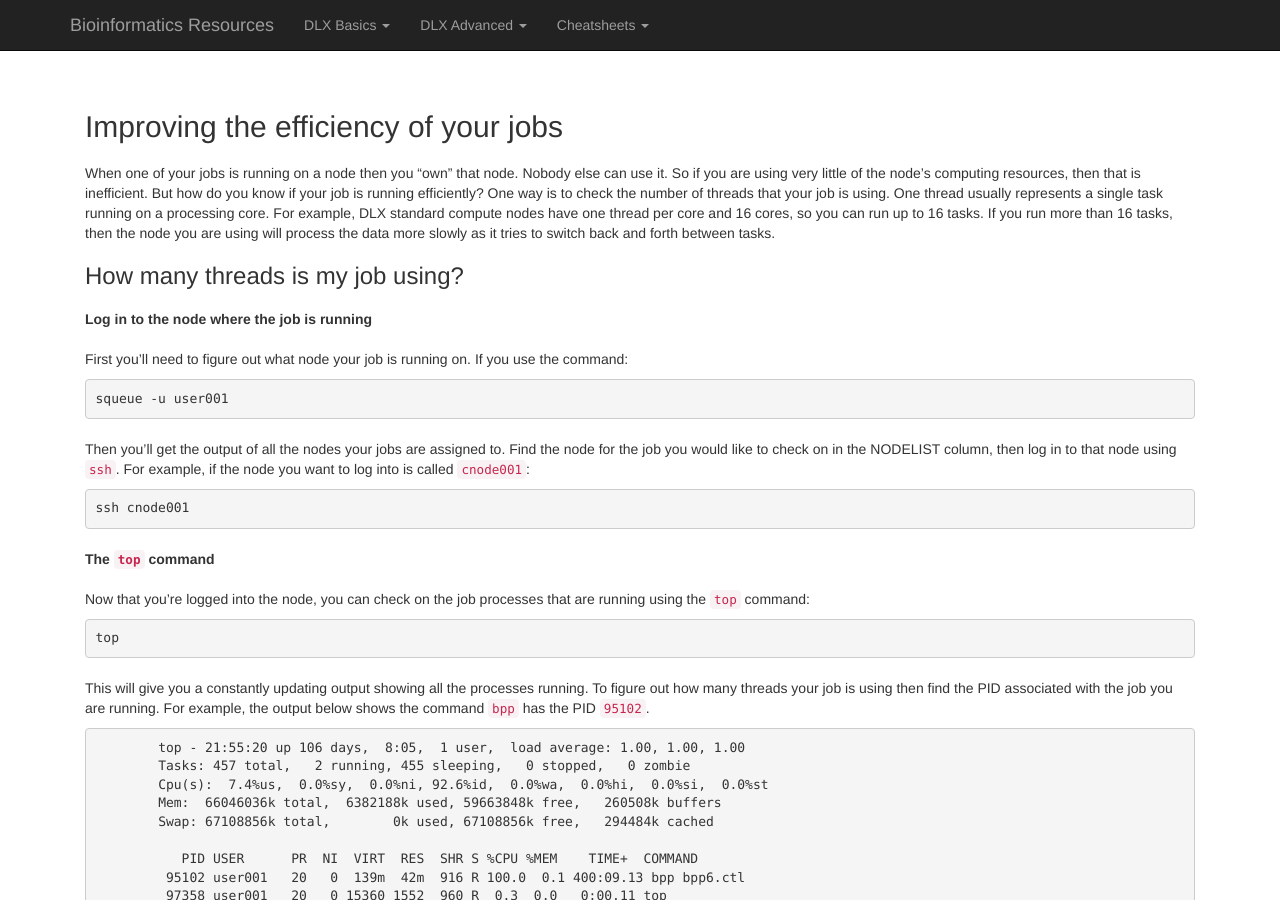
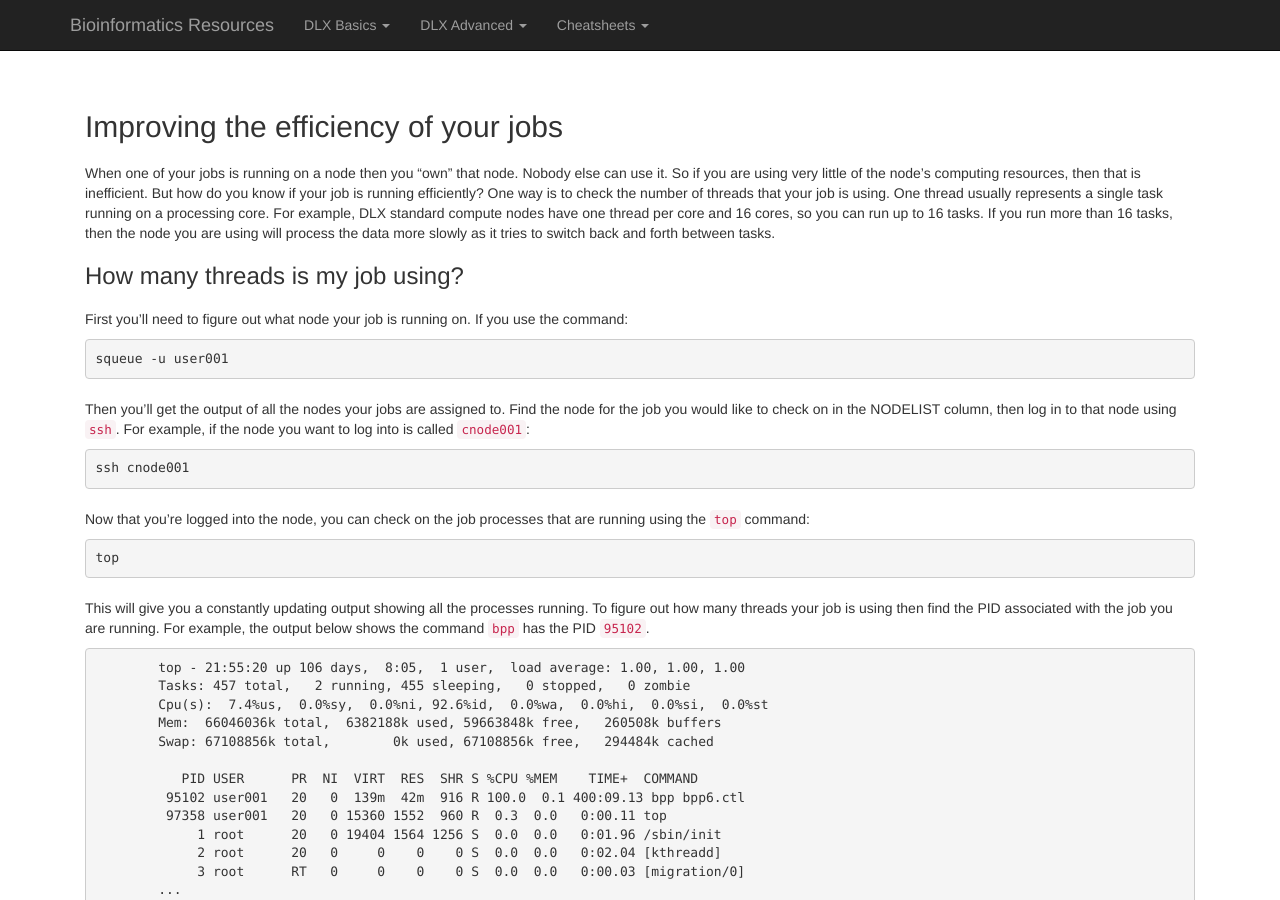
Before and after one commit to karajones/karajones.github.io, a Jekyll site: the page built from jobs/jobs6.md, in a window 1280 px wide and 900 px high. Built offline with Jekyll 4.4.1, drawn with Linux system fonts in a browser that asks for light colours; nearby versions of some CDN libraries; our own code applies the rules of GitHub Pages for plain Markdown files.

Commit message:
Update jobs6.md

````diff
--- a/jobs/jobs6.md
+++ b/jobs/jobs6.md
@@ -3,8 +3,6 @@
 When one of your jobs is running on a node then you "own" that node. Nobody else can use it. So if you are using very little of the node's computing resources, then that is inefficient. But how do you know if your job is running efficiently? One way is to check the number of threads that your job is using. One thread usually represents a single task running on a processing core. For example, DLX standard compute nodes have one thread per core and 16 cores, so you can run up to 16 tasks. If you run more than 16 tasks, then the node you are using will process the data more slowly as it tries to switch back and forth between tasks.
 
 ### How many threads is my job using?
-
-**Log in to the node where the job is running**
 
 First you'll need to figure out what node your job is running on. If you use the command:
 ```
@@ -15,8 +13,6 @@ Then you'll get the output of all the nodes your jobs are assigned to. Find the
 ```
 ssh cnode001
 ```
-
-**The `top` command**
 
 Now that you're logged into the node, you can check on the job processes that are running using the `top` command:
 ```
````
